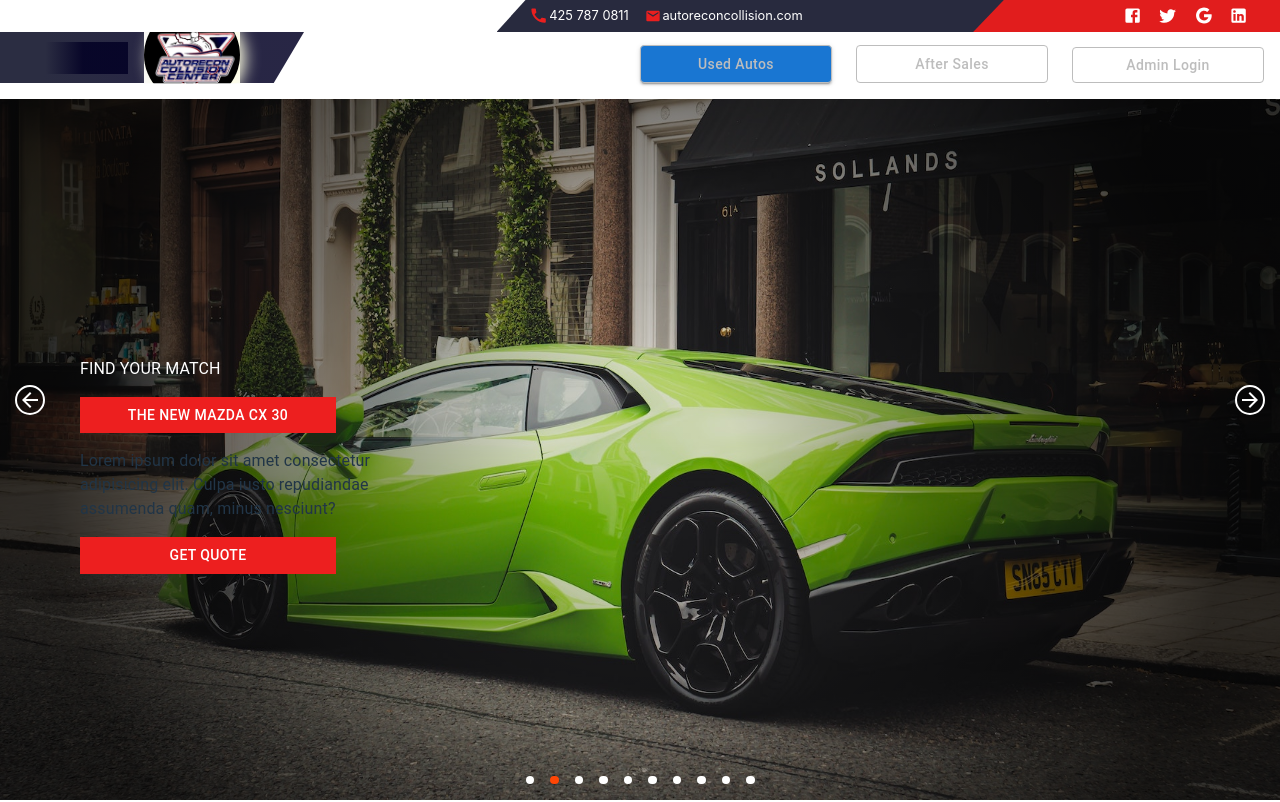
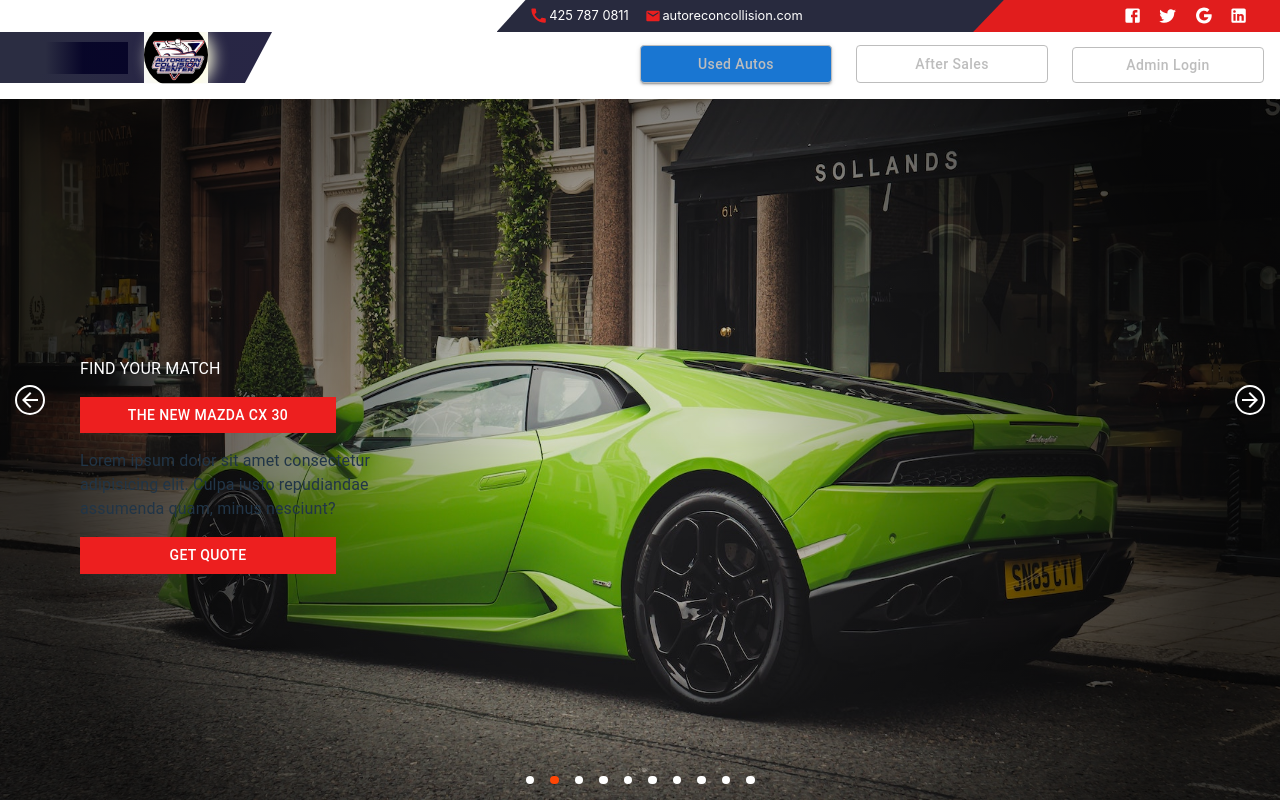
Before and after one commit to pflaquer/car-dealership, a React (Vite) app: page / in a window 1280 px wide. Shown: the top 802 px of the page. Built offline with nearby package versions, Linux system fonts and the light colour scheme.

Commit message:
Update App.css

```diff
--- a/src/App.css
+++ b/src/App.css
@@ -41,8 +41,8 @@
 }
 
 .autologo {
-  height: 96px;
-  width: 96px;
+  height: 64px;
+  width: 64px;
   border-radius: 50%;
   filter: drop-shadow(5px 3px 8px lightyellow);
 }
```
